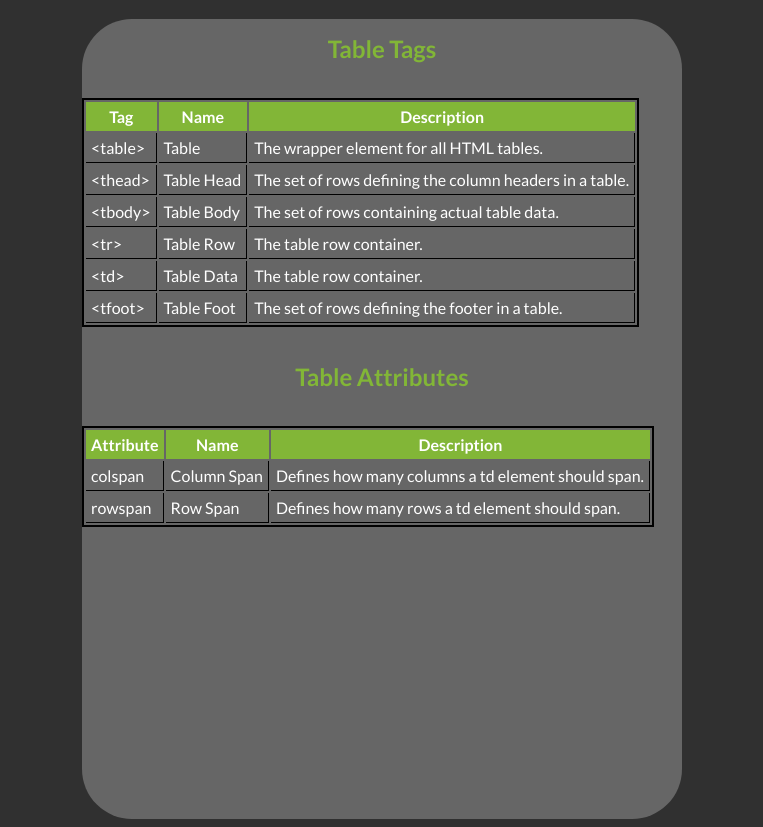
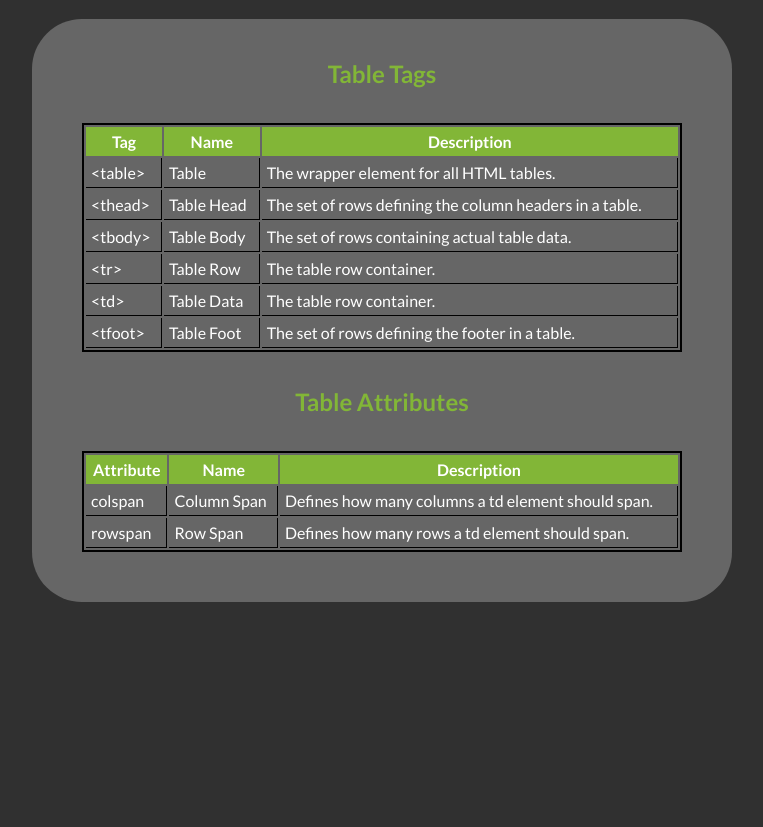
Before and after one commit to wz7475/table-website-2, a plain HTML site: page index.html in a window 1280 px wide. Shown: the part 63-890 px from the top of the page, without its empty margins (258-1021 px from the left). After the commit the page ends 800 px from the top, so only its background shows below. Drawn offline with Linux system fonts and the light colour scheme.

Commit message:
final layout

```diff
--- a/index.html
+++ b/index.html
@@ -20,7 +20,8 @@
         <h1>HTML5 table tags reference</h1>
     </header>
     <main>
-        <h2>Table Tags</h2>
+        <section id="tables">
+            <h2>Table Tags</h2>
         <table>
             <thead>
                 <th>Tag</th>
@@ -81,6 +82,7 @@
                 </tr>
             </tbody>
         </table>
+        </section>
     </main>
 
 </body>
--- a/style.css
+++ b/style.css
@@ -10,12 +10,21 @@ header, h2{
 
 main{
     background-color: #666666;
-    width: 600px;
+    width: 700px;
     margin-left: auto;
     margin-right: auto;
-    height: 800px;
     border-radius: 50px;
+
 }
+
+#tables
+{
+    padding-bottom: 60px;
+    padding: 50px;
+    padding-top: 5px;
+}
+
+
 
 h2{
     padding: 15px;
@@ -25,6 +34,7 @@ h2{
 table
 {
     border: solid 2px black;
+    width: 600px;
 }
 
 th{
```
